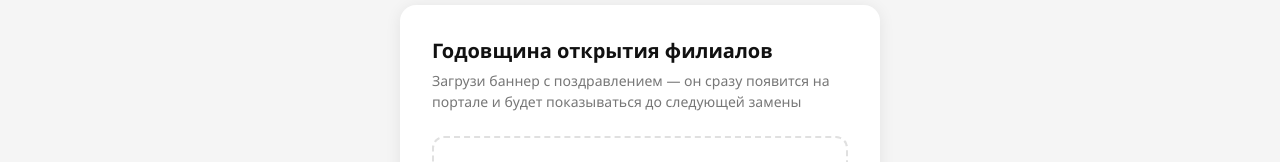
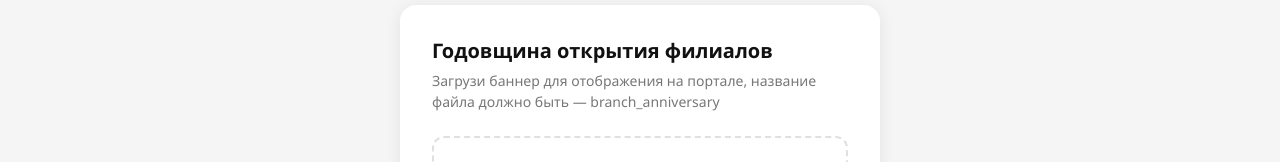
Before and after one commit to Slim21211/portal-admin, a React (Vite) app: page / in a window 1280 px wide. Shown: the part 607-769 px from the top of the page. Built offline with nearby package versions, Linux system fonts and the light colour scheme; no server answers.

Commit message:
edit text

```diff
--- a/src/features/upload/BranchAnniversaryForm.tsx
+++ b/src/features/upload/BranchAnniversaryForm.tsx
@@ -57,8 +57,8 @@ export function BranchAnniversaryForm() {
     <form className={styles.card} onSubmit={handleSubmit} noValidate>
       <h2 className={styles.title}>Годовщина открытия филиалов</h2>
       <p className={styles.subtitle}>
-        Загрузи баннер с поздравлением — он сразу появится на портале и будет
-        показываться до следующей замены
+        Загрузи баннер для отображения на&nbsp;портале, название файла должно
+        быть&nbsp;— branch_anniversary
       </p>
 
       <div
```
